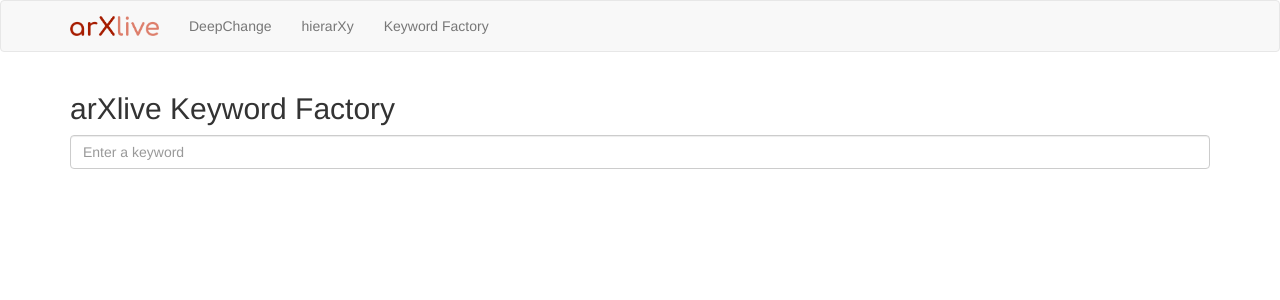
After one commit to nestauk/arxlive, a Flask app: page /keywords/ in a window 1280 px wide. The commit adds this page. Shown: the top 300 px of the page. Run offline with Flask 2, Linux system fonts and the light colour scheme; some libraries are stand-ins or nearby versions.

Commit message:
added keyword factory

```diff
--- a/arxlive/__init__.py
+++ b/arxlive/__init__.py
@@ -29,10 +29,13 @@ def create_app(config_name='default'):
     app.add_url_rule('/', 'index', views.index)
     app.add_url_rule('/deepchange/', 'deepchange', views.deepchange)
     app.add_url_rule('/hierarxy/', 'hierarxy', views.hierarxy)
+    app.add_url_rule('/keywords/', 'keywords', views.keywords, methods=['GET','POST'])
     app.add_url_rule('/faq/', 'faq', views.faq)
 
     # error pages
     app.register_error_handler(404, views.page_not_found)
     app.register_error_handler(500, views.internal_server_error)
 
+
+
     return app
--- a/arxlive/templates/base.html
+++ b/arxlive/templates/base.html
@@ -26,6 +26,7 @@
             <ul class="nav navbar-nav">
                 <li><a href="{{ url_for('deepchange') }}">DeepChange</a></li>
                 <li><a href="{{ url_for('hierarxy') }}">hierarXy</a></li>
+                <li><a href="{{ url_for('keywords') }}">Keyword Factory</a></li>
             </ul>
         </div>
     </div>
--- a/arxlive/templates/index.html
+++ b/arxlive/templates/index.html
@@ -10,6 +10,7 @@ response to this, we have developed <strong>arXlive</strong>.</p>
 
 <a href="{{ url_for('deepchange') }}"><h3>Deep learning, deep change</h3></a>
 <a href="{{ url_for('hierarxy') }}"><h3>hierarXy</h3></a>
+<a href="{{ url_for('keywords') }}"><h3>Keyword Factory</h3></a>
 
 <p>Read the <a href="https://arxiv.org/pdf/1808.06355.pdf">original paper (PDF)</a></p>
 <p><a href="{{ url_for('faq') }}">Methods and FAQ</a></p>
--- /dev/null
+++ b/arxlive/templates/keywords.html
@@ -0,0 +1,27 @@
+{% extends "base.html" %}
+{% block page_title %}arXlive keyword factory{% endblock %}
+
+{% block page_content %}
+
+  <h2>arXlive Keyword Factory</h2>
+  <form action="" method="post" role="form">
+    {{ form.csrf }}
+    <div class="form-group">
+      <input type="text" class="form-control" id="name" name="name" placeholder="Enter a keyword">
+    </div>
+
+  </form>
+  {% with messages = get_flashed_messages(with_categories=true) %}
+  {% if messages %}
+  {% for message in messages %}
+  <div class="alert alert-info">{{ message[1] }}</div>
+  {% endfor %}
+  {% endif %}
+  {% endwith %}
+  </form>
+
+{% endblock %}
+{% block styles %}
+<link rel="stylesheet" href="{{url_for('static', filename='deepchange.css')}}">
+{{ super() }}
+{% endblock %}
--- a/arxlive/views.py
+++ b/arxlive/views.py
@@ -1,4 +1,46 @@
-from flask import render_template
+from flask import Flask, render_template, flash, request
+import requests
+import json
+from wtforms import Form, TextField, TextAreaField, validators, StringField, SubmitField
+
+URL = "https://search-arxlive-t2brq66muzxag44zwmrcfrlmq4.eu-west-2.es.amazonaws.com/arxiv_v1/_search"
+
+def make_query(url, q, alg, field, shard_size=100, size=25):
+    query = {"query" : { "match" : {field : q } },
+             "size": 0,
+             "aggregations" : {
+                 "my_sample" : {
+                     "sampler" : {"shard_size" : shard_size},
+                     "aggregations": {
+                        "keywords" : {
+                            "significant_text" : {
+                                "size": size,
+                                "field" : field,
+                                alg:{}
+                             }
+                        }
+                    }
+                }
+            }
+        }
+    return [row['key'] for row in requests.post(url, data=json.dumps(query),
+                                                headers={'Content-Type':'application/json'}).json()['aggregations']['my_sample']['keywords']['buckets']]
+
+
+class KeywordForm(Form):
+    name = TextField('Name:', validators=[validators.required()])
+    default_methods = ['GET', 'POST']
+
+
+def keywords():
+    form = KeywordForm(request.form)
+    if request.method == 'POST':
+        text = request.form['name']
+        if len(text.strip()) > 0:
+            results = make_query(url=URL, q=text, alg='jlh',
+                                 field='textBody_abstract_article')
+            flash(', '.join(results))
+    return render_template('keywords.html', form=form)
 
 
 def index():
--- a/config.py
+++ b/config.py
@@ -1,7 +1,7 @@
 class Config:
     # ensure css files have the correct metadata
     FLASKS3_FILEPATH_HEADERS = {r'.css$': {'Content-Type': 'text/css', }}
-
+    SECRET_KEY = '7d441f27d441f27567d441f2b6176a'
 
 class DevelopmentConfig(Config):
     DEBUG = True
```
